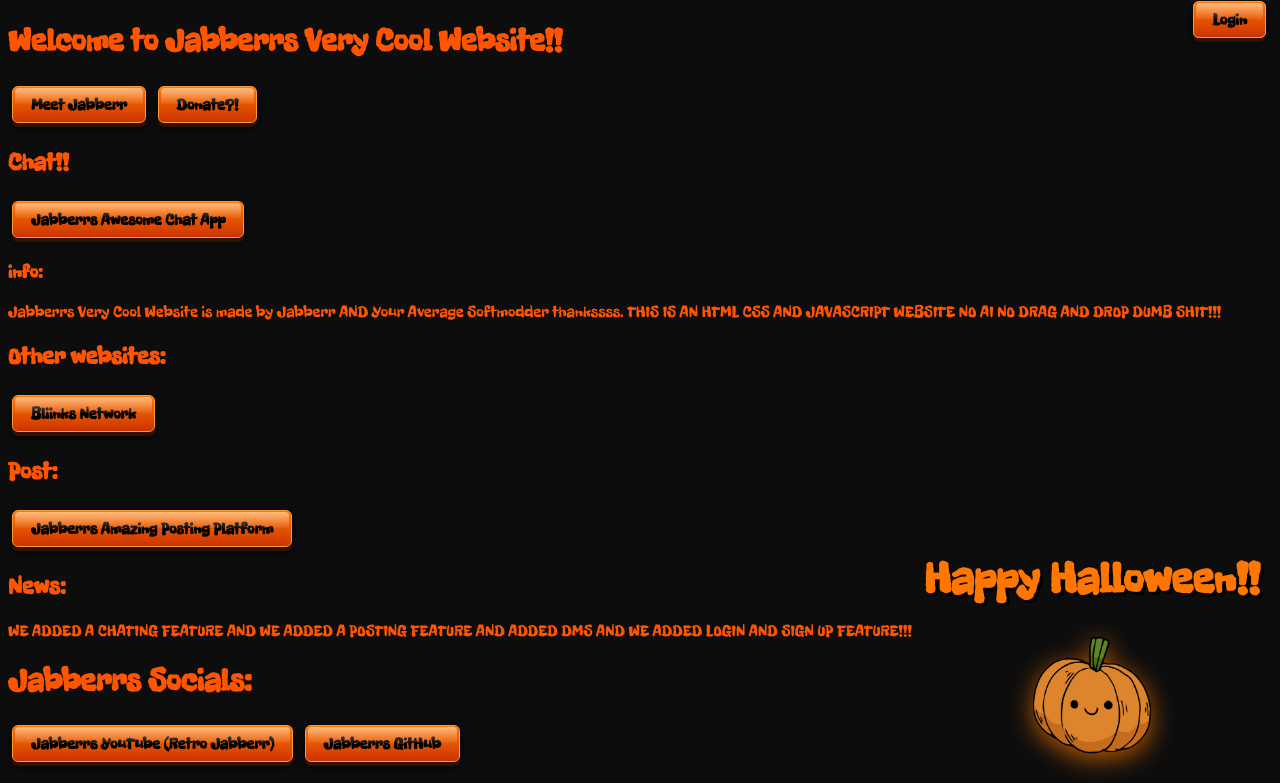
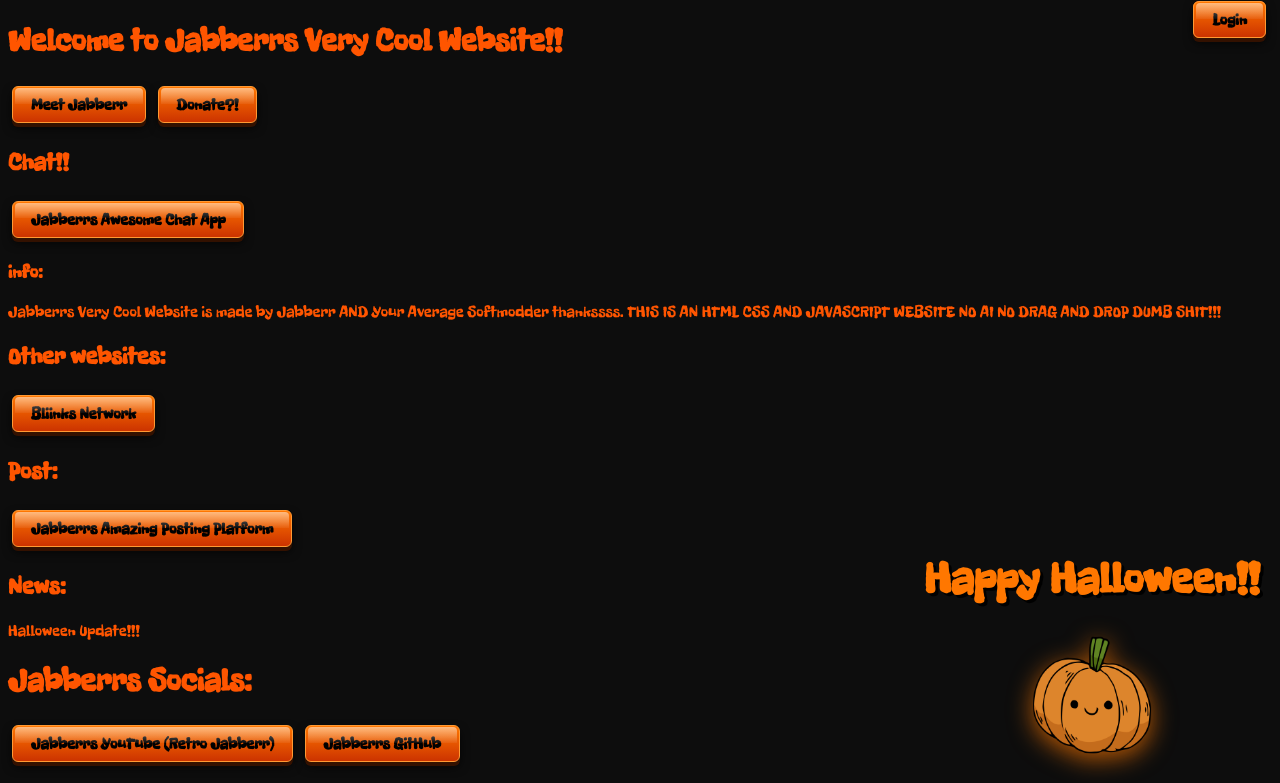
Before and after one commit to jabber403/Jabberrs-Very-Cool-Website, a website: page index.html in a window 1280 px wide. Shown: the top 783 px of the page. Drawn offline with Linux system fonts and the light colour scheme.

Commit message:
Updated News section

```diff
--- a/index.html
+++ b/index.html
@@ -43,7 +43,7 @@
 
     <h2 class="title-1">News:</h2>
     <div>
-        <p>WE ADDED A CHATING FEATURE AND WE ADDED A POSTING FEATURE AND ADDED DMS AND WE ADDED LOGIN AND SIGN UP FEATURE!!!</p>
+        <p>Halloween Update!!!</p>
     </div>
 
     <h1 class="title-1">Jabberrs Socials:</h1>
```
